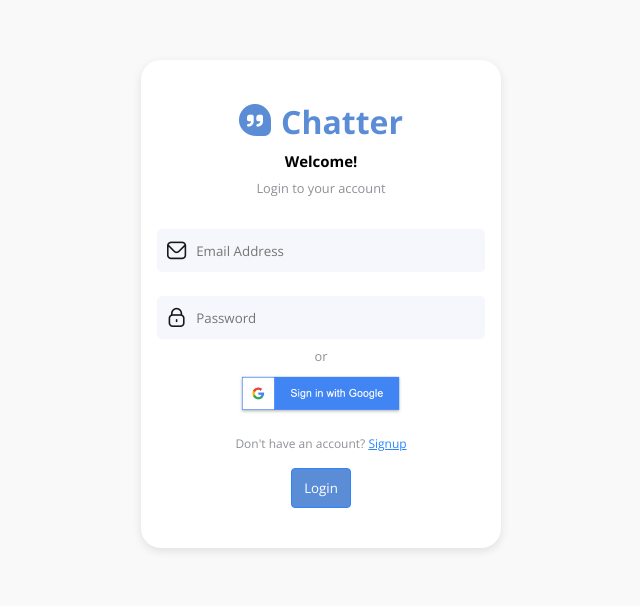
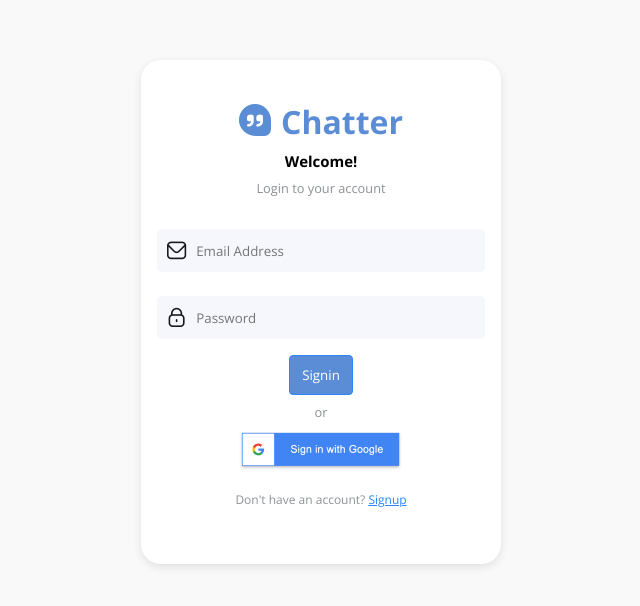
Before and after one commit to Im-Hassan-wd/verbose-broccoli, a React (Create React App) app: page /login in a window 1280 px wide. Shown: the top 606 px of the page, without its empty margins (319-959 px from the left). Built offline with nearby package versions, Linux system fonts and the light colour scheme; no server answers.

Commit message:
cleaning up

```diff
--- a/src/pages/login/Login.js
+++ b/src/pages/login/Login.js
@@ -1,9 +1,6 @@
 import { useState } from "react";
 import { Link } from "react-router-dom";
 import { useLogin } from "../../hooks/useLogin";
-
-// styles
-import "./Login.css";
 
 export default function Login() {
   const [email, setEmail] = useState("");
@@ -47,6 +44,15 @@ export default function Login() {
         />
       </div>
 
+      <div className="btn-wrap">
+        {!isPending && <button className="btn">Signin</button>}
+        {isPending && (
+          <button className="btn" disabled>
+            Signing in...
+          </button>
+        )}
+      </div>
+
       <p> or </p>
 
       <img src="./img/sign-in-google.png" />
@@ -55,14 +61,6 @@ export default function Login() {
         Don't have an account? <Link to="/signup">Signup</Link>
       </small>
 
-      <div className="btn-wrap">
-        {!isPending && <button className="btn">Login</button>}
-        {isPending && (
-          <button className="btn" disabled>
-            logging in...
-          </button>
-        )}
-      </div>
       {error && <small className="error">{error}</small>}
     </form>
   );
--- a/src/pages/signup/Signup.css
+++ b/src/pages/signup/Signup.css
@@ -68,6 +68,9 @@
   /* width: 120px; */
   color: #fff;
 }
+.auth-form .btn {
+  margin-top: 16px;
+}
 .auth-form img {
   width: 50%;
   border-radius: 5px;
```
Also changed, not shown: src/pages/login/Login.css (deleted).
